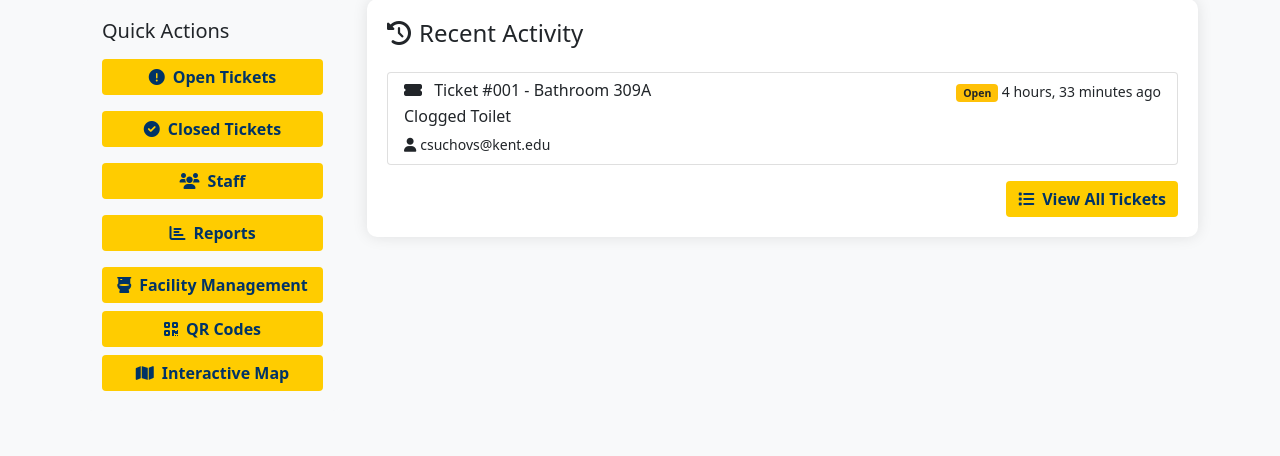
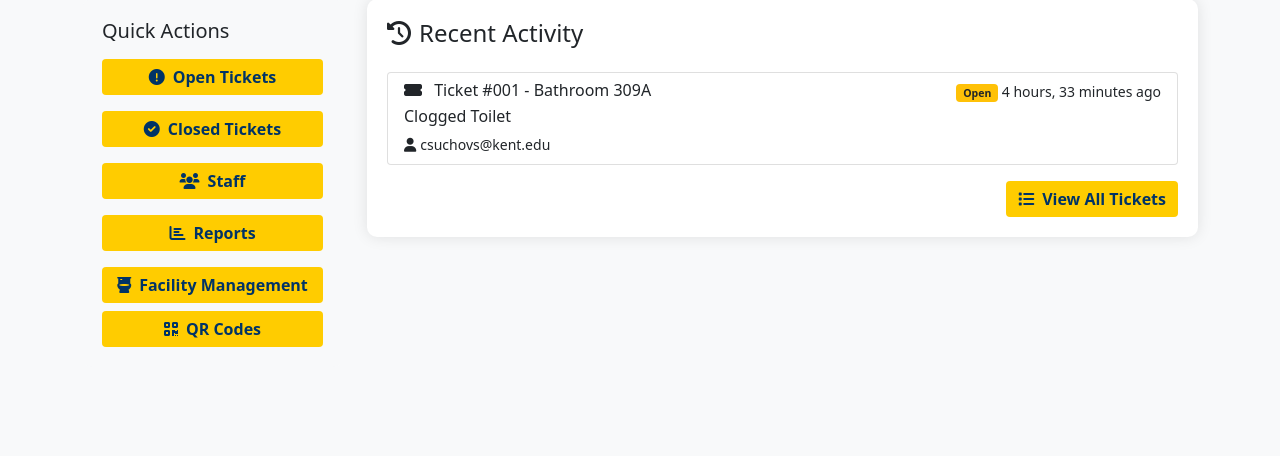
Before and after one commit to suchovcj/BMTS-KSU, a Django app: page / in a window 1280 px wide. Shown: the part 281-737 px from the top of the page. Run offline with Django 5.2, Linux system fonts and the light colour scheme; a user stored in the database is signed in; data comes from the database, SQL or seed files in the repository; both versions use the stored data as it was after the commit.

```diff
--- a/bmts/templates/bmts/index.html
+++ b/bmts/templates/bmts/index.html
@@ -191,9 +191,9 @@
                         <a href="{% url 'bmts:qr_codes' %}" class="btn quick-action">
                             <i class="fas fa-qrcode me-2"></i>QR Codes
                         </a>
-                        <a href="{% url 'bmts:map' %}" class="btn quick-action">
+                        <!-- <a href="{% url 'bmts:map' %}" class="btn quick-action">
                             <i class="fas fa-map me-2"></i>Interactive Map
-                        </a>
+                        </a> -->
                     </div>
                 </div>
             </div>
```
Also changed, not shown: db.sqlite3.
